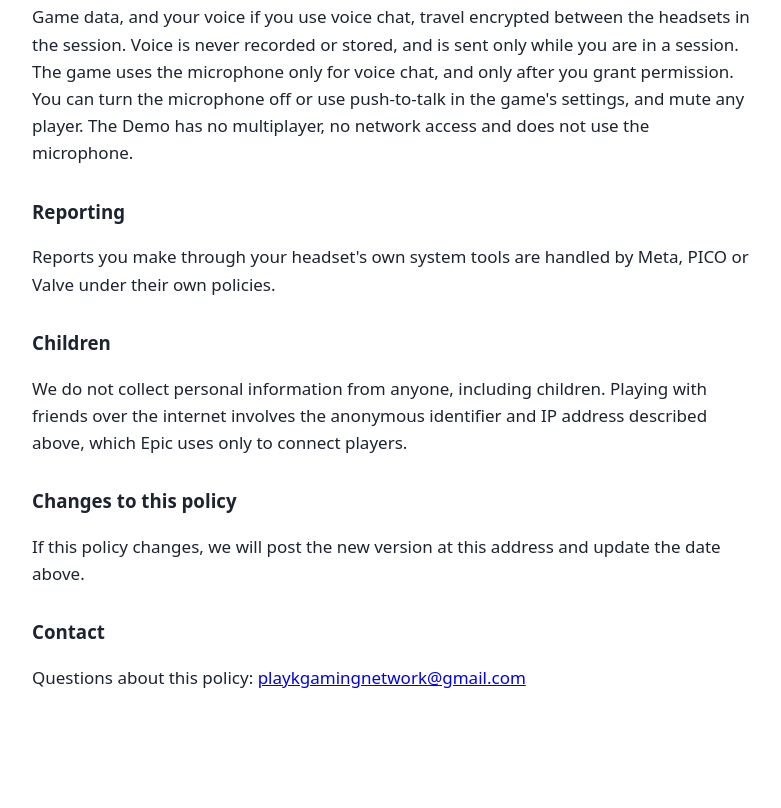
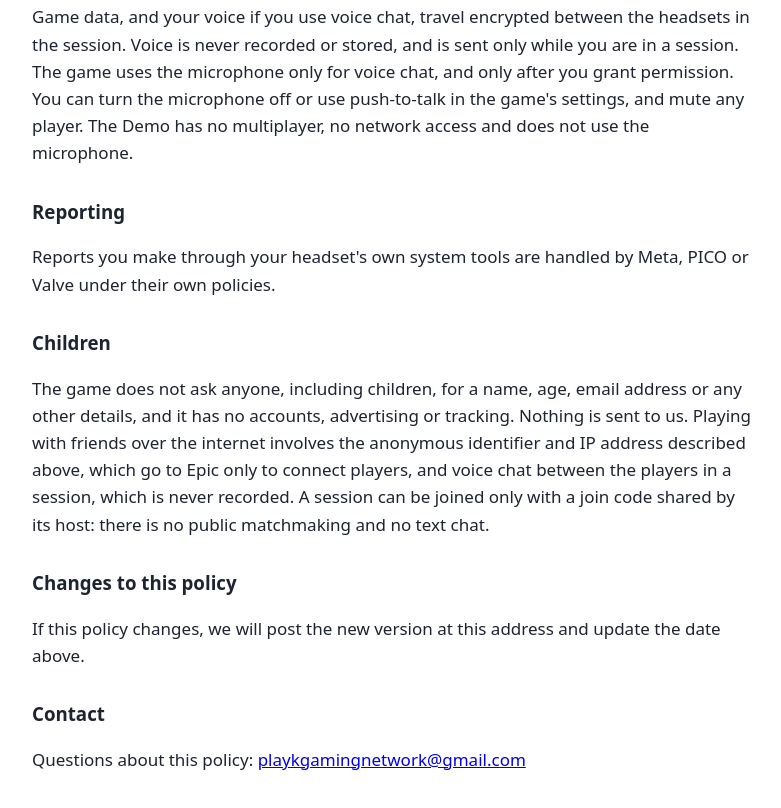
Before and after one commit to Karagra/voxelmon-legal, a plain HTML site: page privacy-policy.html in a window 1280 px wide. Shown: the part 1740-2548 px from the top of the page, without its empty margins (248-1029 px from the left). Before the commit the page ends 2480 px from the top, so only its background shows below. Drawn offline with Linux system fonts and the light colour scheme.

Commit message:
Children's paragraph says what the game asks for and what internet play involves

```diff
--- a/privacy-policy.html
+++ b/privacy-policy.html
@@ -44,7 +44,7 @@
 <p>Reports you make through your headset's own system tools are handled by Meta, PICO or Valve under their own policies.</p>
 
 <h2>Children</h2>
-<p>We do not collect personal information from anyone, including children. Playing with friends over the internet involves the anonymous identifier and IP address described above, which Epic uses only to connect players.</p>
+<p>The game does not ask anyone, including children, for a name, age, email address or any other details, and it has no accounts, advertising or tracking. Nothing is sent to us. Playing with friends over the internet involves the anonymous identifier and IP address described above, which go to Epic only to connect players, and voice chat between the players in a session, which is never recorded. A session can be joined only with a join code shared by its host: there is no public matchmaking and no text chat.</p>
 
 <h2>Changes to this policy</h2>
 <p>If this policy changes, we will post the new version at this address and update the date above.</p>
```
